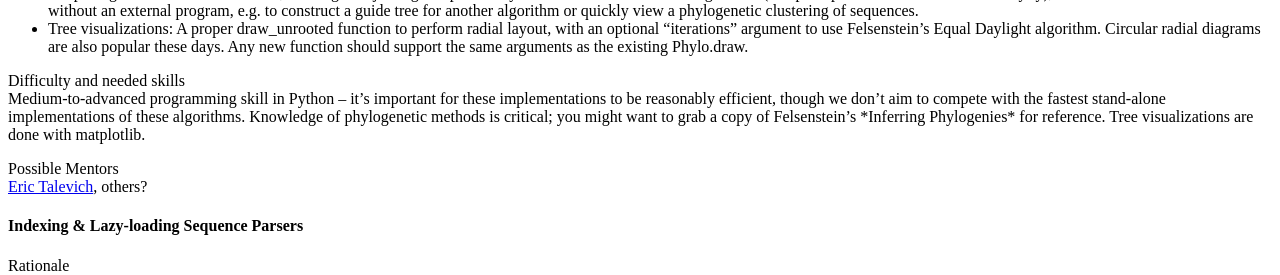
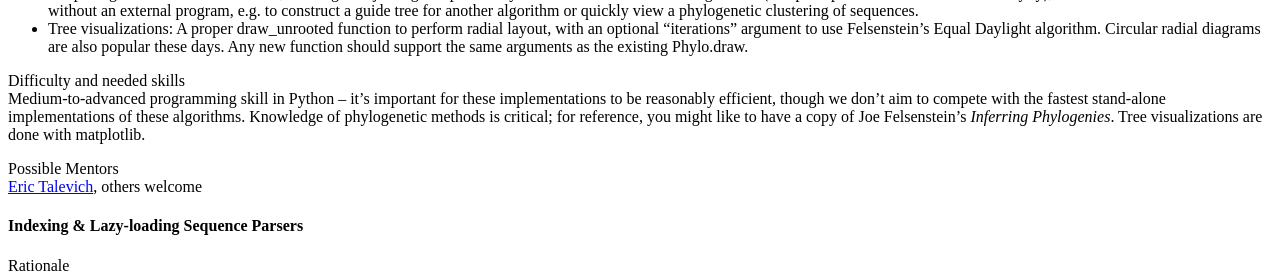
Before and after one commit to biopython/biopython.github.io, a Jekyll site: the page built from wiki/Google_Summer_of_Code.md, in a window 1280 px wide and 900 px high, scrolled down 1042 px. Shown: the part 170-445 px from the top of the window. Built offline with Jekyll 4.4.1, drawn with Linux system fonts in a browser that asks for light colours.

Commit message:
/* Bio.Phylo: filling in the gaps */ Italicized book title properly; co-mentors welcome

```diff
--- a/wiki/Google_Summer_of_Code.md
+++ b/wiki/Google_Summer_of_Code.md
@@ -115,12 +115,12 @@ Difficulty and needed skills
 Medium-to-advanced programming skill in Python -- it's important for
 these implementations to be reasonably efficient, though we don't aim to
 compete with the fastest stand-alone implementations of
-these algorithms. Knowledge of phylogenetic methods is critical; you
-might want to grab a copy of Felsenstein's \*Inferring Phylogenies\*
-for reference. Tree visualizations are done with matplotlib.
+these algorithms. Knowledge of phylogenetic methods is critical; for
+reference, you might like to have a copy of Joe Felsenstein's *Inferring
+Phylogenies*. Tree visualizations are done with matplotlib.
 
 Possible Mentors
-[Eric Talevich](http://etal.myweb.uga.edu/), others?
+[Eric Talevich](http://etal.myweb.uga.edu/), others welcome
 
 #### Indexing & Lazy-loading Sequence Parsers
 
```
Also changed, not shown: 1 other file.
